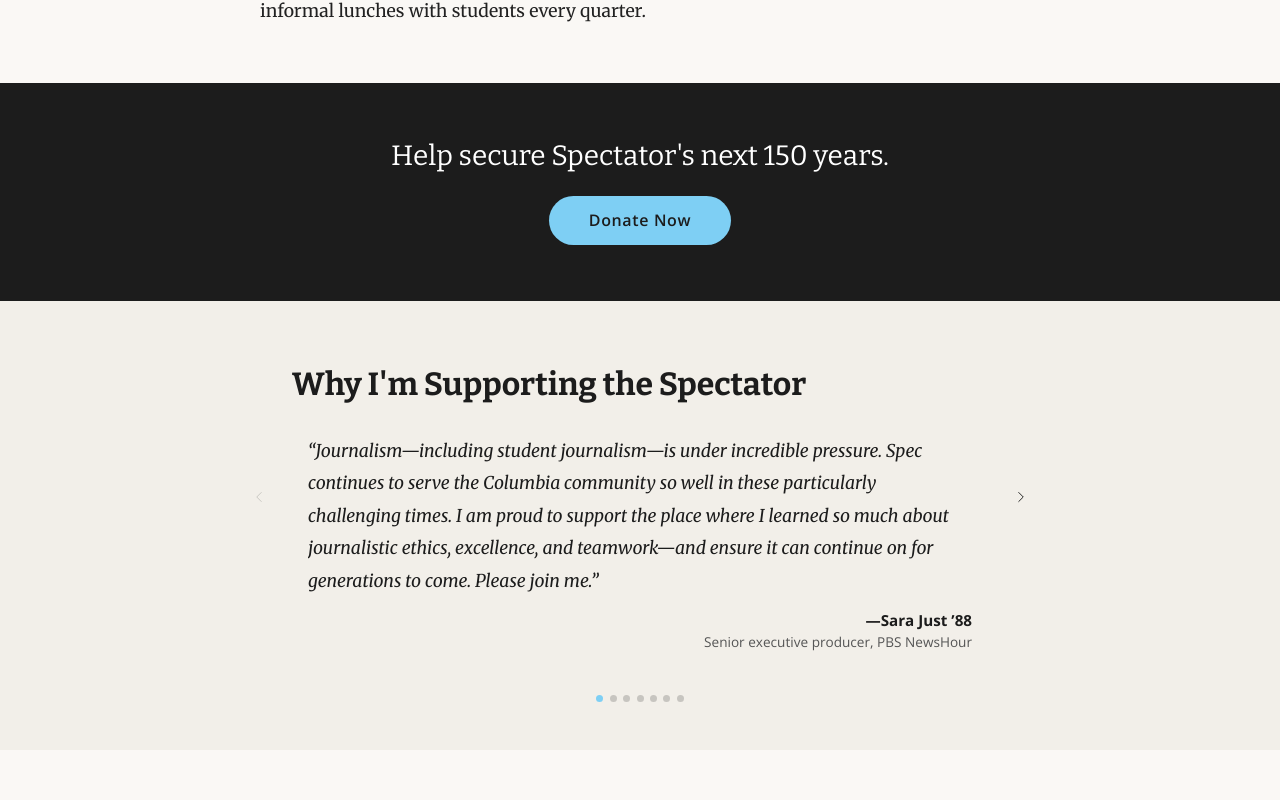
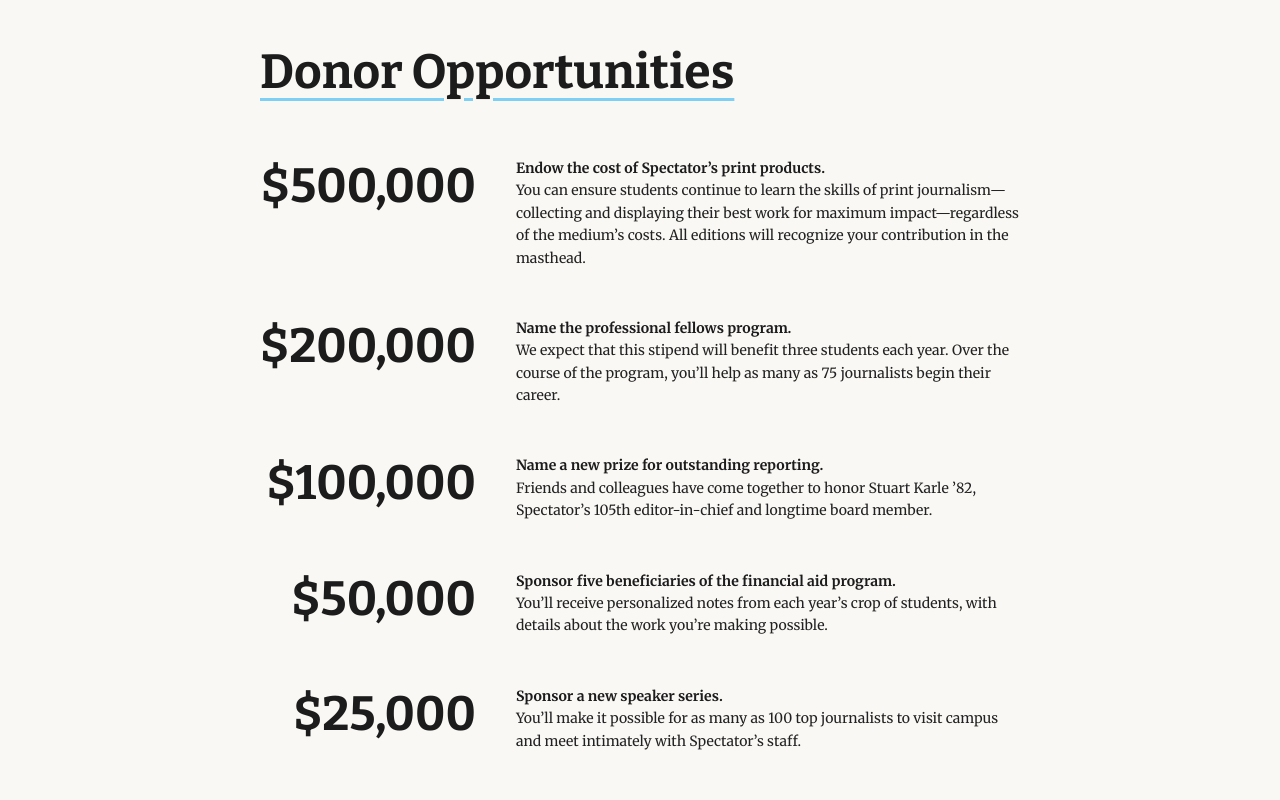
Before and after one commit to spectatorpublishing/150-campaign, a React (Create React App) app: page / in a window 1280 px wide. Shown: the part 2820-3620 px from the top of the page. Built offline with nearby package versions, Linux system fonts and the light colour scheme.

Commit message:
add donor opportunities section

```diff
--- /dev/null
+++ b/src/components/DonorOpportunities.jsx
@@ -0,0 +1,119 @@
+import React from 'react';
+import styled from 'styled-components';
+import { size } from '../device';
+import { donorOpportunities } from '../data/content';
+
+const Section = styled.section`
+  background-color: #faf8f5;
+  padding: 3rem 2rem 2rem;
+
+  @media (max-width: ${size.mobile}) {
+    padding: 2rem 1.5rem 1.5rem;
+  }
+`;
+
+const Inner = styled.div`
+  max-width: 760px;
+  margin: 0 auto;
+`;
+
+const Heading = styled.h2`
+  font-family: 'Bitter', serif;
+  font-size: clamp(2rem, 5vw, 3rem);
+  font-weight: 700;
+  color: #1c1c1c;
+  margin: 0 0 2rem;
+  text-decoration: underline;
+  text-decoration-color: #7ecff4;
+  text-decoration-thickness: 3px;
+  text-underline-offset: 0.2em;
+`;
+
+const Grid = styled.div`
+  display: grid;
+  grid-template-columns: auto 1fr;
+  gap: 0 2.5rem;
+
+  @media (max-width: ${size.mobile}) {
+    grid-template-columns: 1fr;
+    gap: 0;
+  }
+`;
+
+const Row = styled.div`
+  display: contents;
+`;
+
+const Amount = styled.div`
+  font-family: 'Bitter', serif;
+  font-size: clamp(2rem, 4vw, 3rem);
+  font-weight: 700;
+  color: #1c1c1c;
+  text-align: right;
+  padding: 1.5rem 0;
+
+  @media (max-width: ${size.mobile}) {
+    font-size: 2rem;
+    text-align: left;
+    padding: 0 0 0.4rem;
+  }
+`;
+
+const Details = styled.div`
+  text-align: left;
+  padding: 1.5rem 0;
+
+  @media (max-width: ${size.mobile}) {
+    padding: 0 0 1.25rem;
+  }
+`;
+
+const Title = styled.span`
+  font-family: 'Merriweather', serif;
+  font-size: 0.875rem;
+  font-weight: 700;
+  color: #1c1c1c;
+  line-height: 1.6;
+
+  em { font-style: italic; }
+
+  @media (max-width: ${size.mobile}) {
+    font-size: 0.85rem;
+  }
+`;
+
+const Description = styled.span`
+  font-family: 'Merriweather', serif;
+  font-size: 0.875rem;
+  font-weight: 400;
+  color: #222;
+  line-height: 1.6;
+
+  em { font-style: italic; }
+
+  @media (max-width: ${size.mobile}) {
+    font-size: 0.85rem;
+  }
+`;
+
+const DonorOpportunities = () => (
+  <Section>
+    <Inner>
+      <Heading>Donor Opportunities</Heading>
+      <Grid>
+        {donorOpportunities.map((item, i) => (
+          <Row key={i}>
+            <Amount>{item.amount}</Amount>
+            <Details>
+              <Title>{item.title}</Title>
+              <br />
+              <Description>{item.description}</Description>
+            </Details>
+          </Row>
+        ))}
+      </Grid>
+    </Inner>
+  </Section>
+);
+
+export default DonorOpportunities;
--- a/src/components/GoalSection.jsx
+++ b/src/components/GoalSection.jsx
@@ -3,6 +3,7 @@
 import { Link } from 'react-router-dom';
 import { size } from '../device';
 import { goal, goals, DONATE_URL } from '../data/content';
+import DonorOpportunities from './DonorOpportunities';
 
 const Wrapper = styled.div`
   background-color: #faf8f5;
@@ -45,7 +46,7 @@
 
 const Callout = styled.blockquote`
   font-family: 'Bitter', serif;
-  font-size: clamp(1.5rem, 4vw, 2.25rem);
+  font-size: clamp(1.2rem, 3vw, 1.75rem);
   font-weight: 700;
   color: #1c1c1c;
   line-height: 1.3;
@@ -75,7 +76,7 @@
 
 const GoalHeading = styled.h3`
   font-family: 'Bitter', serif;
-  font-size: clamp(1.75rem, 4vw, 2.5rem);
+  font-size: clamp(1.4rem, 3.5vw, 2rem);
   font-weight: 700;
   color: #1c1c1c;
   margin: 0 0 1.5rem;
@@ -220,6 +221,8 @@
       </GoalItem>
     ))}
 
+    <DonorOpportunities />
+
     <DonateBar>
       <DonateHeading>Help secure Spectator's next 150 years.</DonateHeading>
       <DonateButton to={DONATE_URL}>
--- a/src/components/TestimonialsCarousel.jsx
+++ b/src/components/TestimonialsCarousel.jsx
@@ -56,9 +56,7 @@
   }
 
   @media (max-width: ${size.mobile}) {
-    top: 50%;
-    transform: translateY(-50%);
-    ${({ side }) => side === 'left' ? 'right: auto; left: 0.6rem;' : 'left: auto; right: 0.6rem;'}
+    display: none;
   }
 `;
 
@@ -85,8 +83,8 @@
   }
 
   @media (max-width: ${size.mobile}) {
-    height: 260px;
-    padding: 0 2.25rem;
+    height: 290px;
+    padding: 0 0.5rem;
   }
 `;
 
--- a/src/components/TimelineCarousel.jsx
+++ b/src/components/TimelineCarousel.jsx
@@ -44,7 +44,7 @@
   padding: 0 4rem;
 
   @media (max-width: ${MOBILE_BREAKPOINT}px) {
-    padding: 0 2.5rem;
+    padding: 0 1rem;
   }
 `;
 
@@ -63,6 +63,10 @@
 
   &:hover:not(:disabled) {
     color: #7ecff4;
+  }
+
+  @media (max-width: ${MOBILE_BREAKPOINT}px) {
+    display: none;
   }
 `;
 
--- a/src/data/content.js
+++ b/src/data/content.js
@@ -150,6 +150,34 @@
   { year: '2027', event: '150th anniversary celebration', image: null },
 ];
 
+export const donorOpportunities = [
+  {
+    amount: '$500,000',
+    title: 'Endow the cost of Spectator’s print products.',
+    description: 'You can ensure students continue to learn the skills of print journalism—collecting and displaying their best work for maximum impact—regardless of the medium’s costs. All editions will recognize your contribution in the masthead.',
+  },
+  {
+    amount: '$200,000',
+    title: 'Name the professional fellows program.',
+    description: 'We expect that this stipend will benefit three students each year. Over the course of the program, you’ll help as many as 75 journalists begin their career.',
+  },
+  {
+    amount: '$100,000',
+    title: 'Name a new prize for outstanding reporting.',
+    description: 'Friends and colleagues have come together to honor Stuart Karle ’82, Spectator’s 105th editor-in-chief and longtime board member.',
+  },
+  {
+    amount: '$50,000',
+    title: 'Sponsor five beneficiaries of the financial aid program.',
+    description: 'You’ll receive personalized notes from each year’s crop of students, with details about the work you’re making possible.',
+  },
+  {
+    amount: '$25,000',
+    title: 'Sponsor a new speaker series.',
+    description: 'You’ll make it possible for as many as 100 top journalists to visit campus and meet intimately with Spectator’s staff.',
+  },
+];
+
 export const faq = [
   {
     question: 'Why now?',
```
Also changed, not shown: 1 other file (tests, documents, lock files or other folders).
